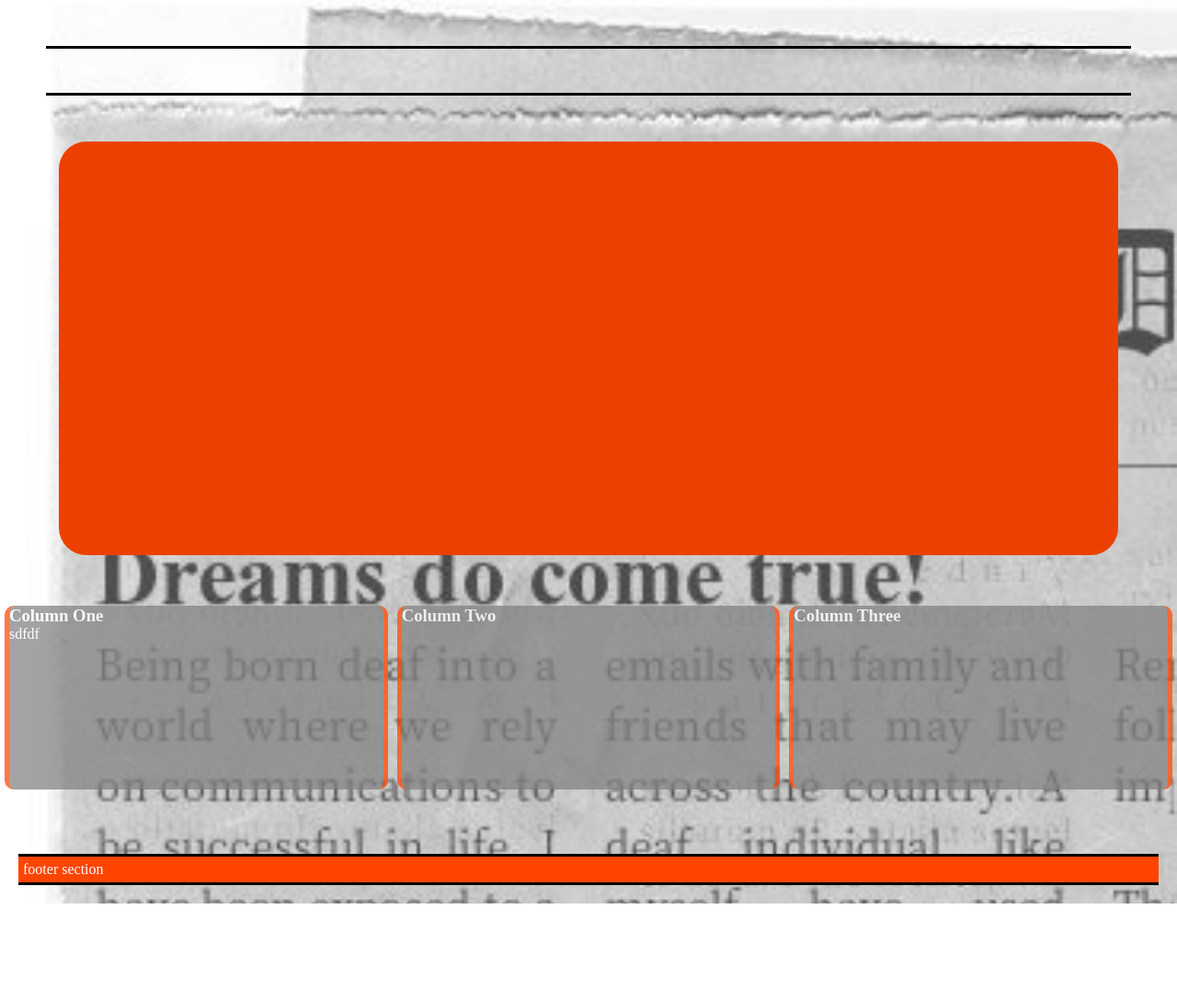
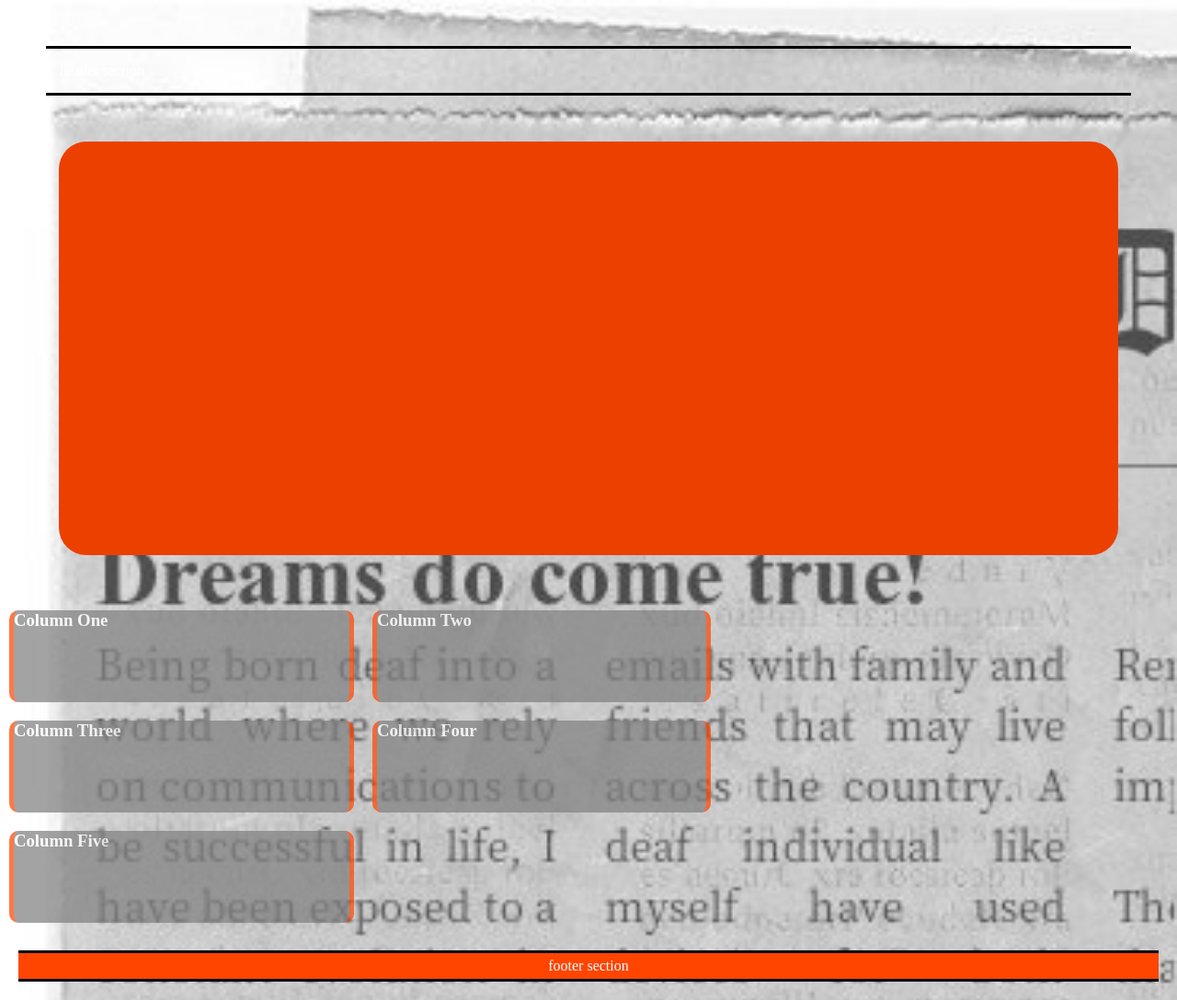
Before and after one commit to ms-dariyansim-xo/Dariyan-Portfolio, a plain HTML site: page index.html in a window 1280 px wide. Shown: the whole page at 92% size. Before the commit the page ends 983 px from the top, so only its background shows below. Drawn offline with Linux system fonts and the light colour scheme.

Commit message:
added more in effects and changed bg
bg attachment from position. and changed src of image since it wasn't showing on github

```diff
--- a/css/effects.css
+++ b/css/effects.css
@@ -5,19 +5,12 @@
 }
 
 .column:hover{
-    transform: scale(1,2);
+    transform: rotateZ(45deg);
     background-color: white;
-    width: 100%;
-    margin-bottom: 100px;
-    margin-top: 100px;
     color: orchid;
     writing-mode: vertical-lr;
+}
 
-}
-.column h3:hover{
-
-    writing-mode: vertical-lr;
-}
 
 #main-container{
     animation: danimation1 3s infinite;
@@ -26,4 +19,10 @@
 @keyframes danimation1 {
     from {background-color:black;}
     to {background-color:orangered;}
+
 }
+
+@keyframes danimation2 {
+    from {background-color: gray;}
+    to {background-color: orchid;}
+}
--- a/css/layout.css
+++ b/css/layout.css
@@ -1,9 +1,11 @@
 body{
-    background-image: url(/images/newspaper.jpg);
+    background-image: url('/images/newspaper.jpg');
     background-size: cover;
-    background-position: relative;
+    background-attachment: fixed;
     color: white;
 }
+
+
 
 #the-header{
     border-top: 3px solid black;
@@ -25,21 +27,21 @@ body{
     padding: 5px;
 }
 
-.row-container{
-    display: flex;
+.column-container{
+    display: grid;
+    grid-template-columns: repeat(2, auto);
     opacity: 80%;
     margin-top: 50px;
 }
 
 .column{
-    height: 200px;
+    height: 100px;
     background-color: gray;
     opacity: 90%;;
     border-left: 5px solid orangered;
     border-right: 5px solid orangered;
-    width: 80%;
-    margin: 5px;
-    margin-bottom: 50px;
+    width: 95%;
+    margin: 10px;
     border-radius: 10px;
 
 }
@@ -50,11 +52,17 @@ body{
     border-bottom: 3px solid black;
     padding: 5px;
     margin: 20px;
+    text-align: center;
 }
 
 @media (max-width: 400px){
-    .row-container{
-        flex-direction: column;
+    .column-container{
+        grid-template-columns: repeat(1,auto);
         height: 50%;
     }
 }
+
+#left-column-container{
+    display: grid;
+    grid-template-columns: repeat(2, auto);
+}
--- a/index.html
+++ b/index.html
@@ -21,11 +21,18 @@
         </div>
     </div>
 
-    <div class="row-container">
-        <div class="column"><h3>Column One</h3>
-            <p>sdfdf</p></div>
-        <div class="column"><h3>Column Two</h3></div>
-        <div class="column"><h3>Column Three</h3></div>
+    <div class="column-container">
+        <div id="left-column-container">
+            <div class="column"><h3>Column One</h3></div>
+            <div class="column"><h3>Column Two</h3></div>
+            <div class="column"><h3>Column Three</h3></div>
+            <div class="column"><h3>Column Four</h3></div>
+            <div class="column"><h3>Column Five</h3></div>
+
+
+        </div>
+
+
     </div>
 
     <div id="the-footer">footer section</div>
```
